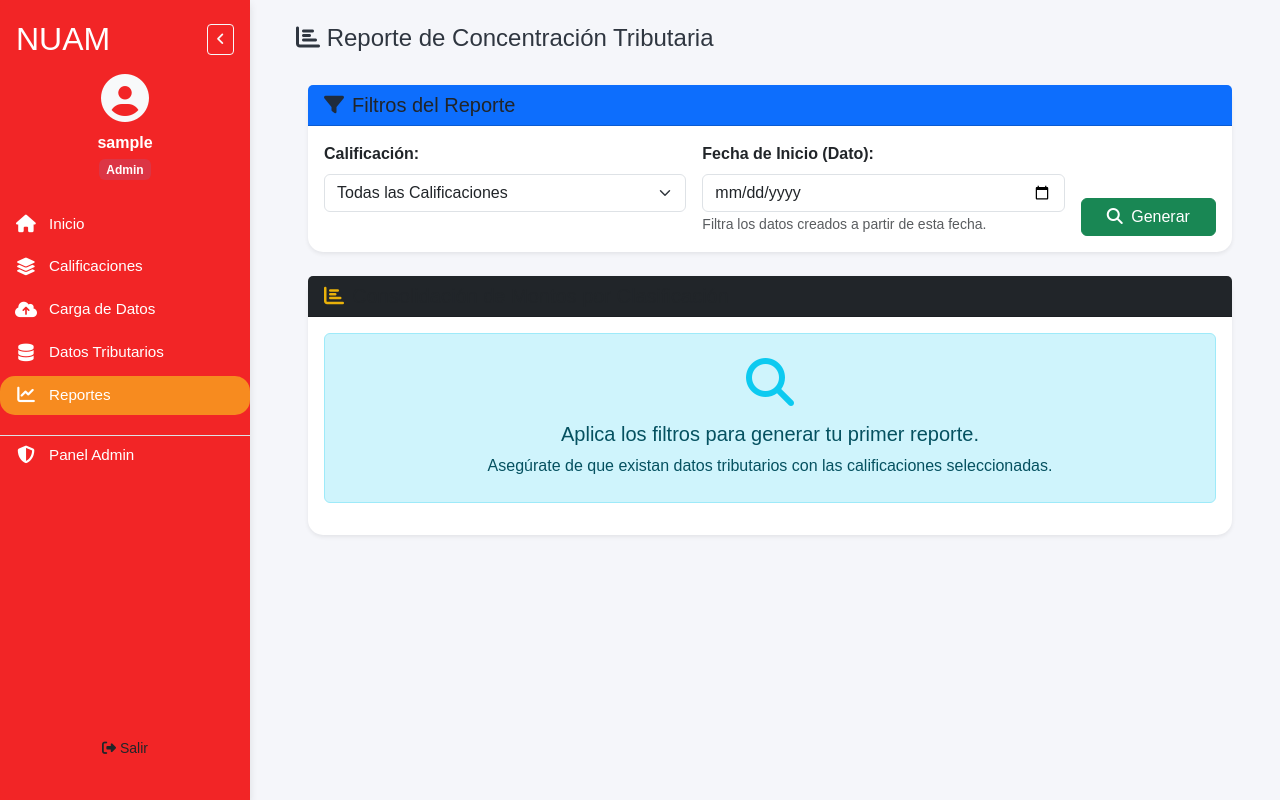
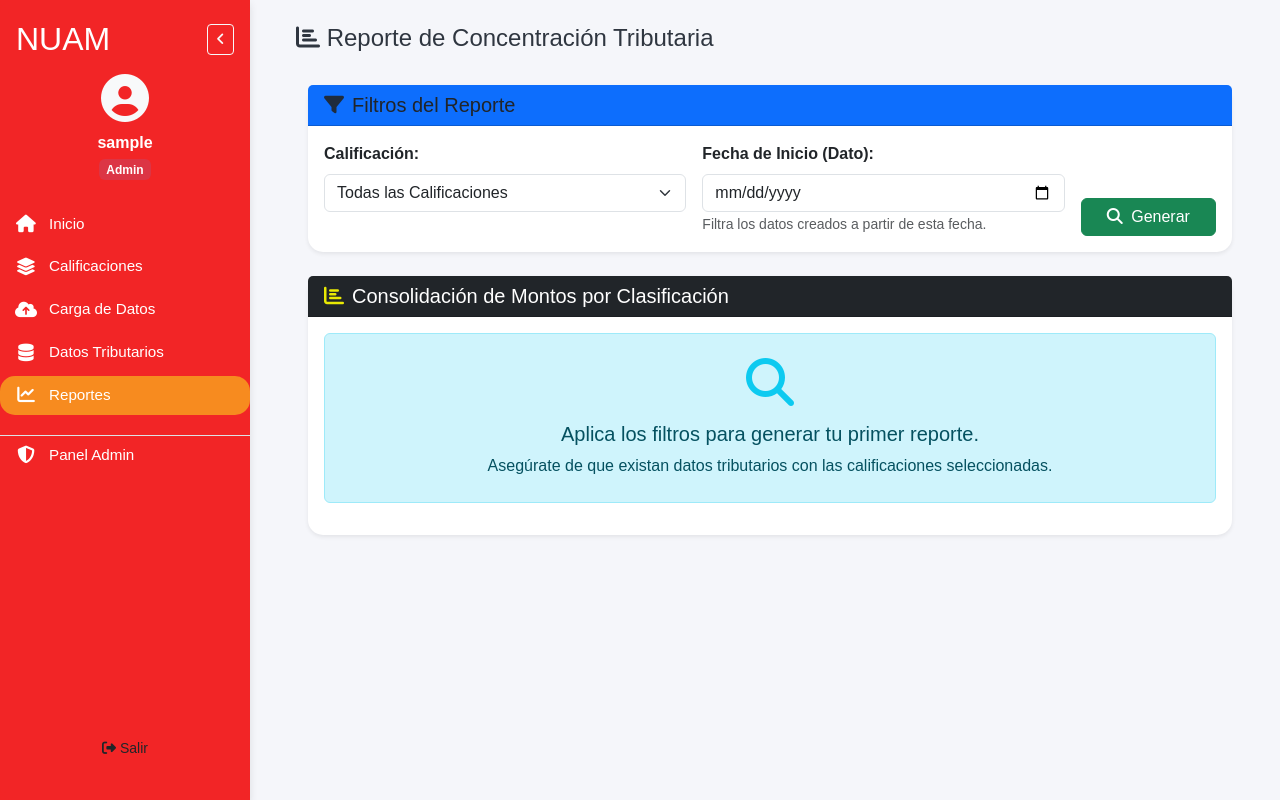
Before and after one commit to sbstn-00/NuamSoft, a Django app: page /reportes/ in a window 1280 px wide. Run offline with Django 5.2, Linux system fonts and the light colour scheme; the visitor is signed in with stand-in values (Sample User, id 1); data that the repository does not hold is empty.

Commit message:
Update reportes.html

```diff
--- a/ItemApp/templates/reportes.html
+++ b/ItemApp/templates/reportes.html
@@ -61,9 +61,8 @@
 
         <div class="col-lg-12">
             <div class="card shadow-sm border-0">
-                {# CAMBIO REALIZADO: Agregamos text-white al h5 para forzar el color #}
                 <div class="card-header bg-dark text-white">
-                    <h5 class="mb-0 **text-white**"><i class="fas fa-chart-bar me-2 text-warning"></i>Consolidación de Montos por Clasificación</h5>
+                    <h5 class="mb-0" style="color: white !important;"><i class="fas fa-chart-bar me-2" style="color: yellow !important;"></i>Consolidación de Montos por Clasificación</h5>
                 </div>
                 <div class="card-body">
 
```
